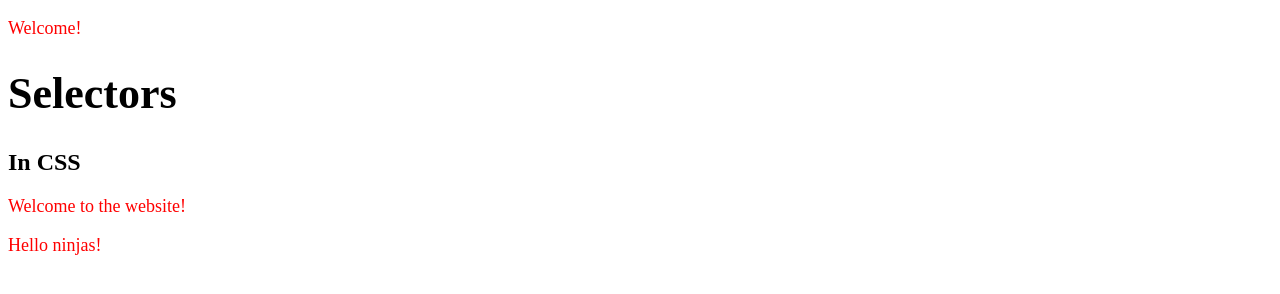
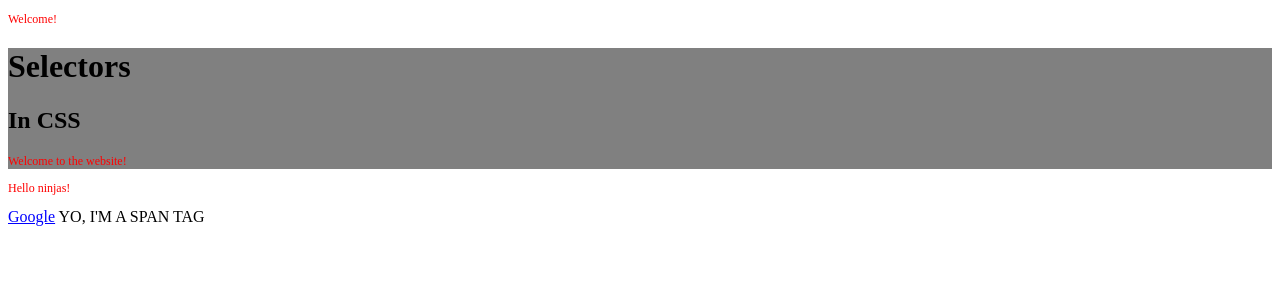
Before and after one commit to agaskorupa/css-course, a plain HTML site: page index.html in a window 1280 px wide. Drawn offline with Linux system fonts and the light colour scheme.

Commit message:
Targeting Elements

```diff
--- a/css/syntax.css
+++ b/css/syntax.css
@@ -1,16 +1,23 @@
-/* Style all P tags */
+/* TARGETING ELEMENTS / TAGS */
 
 p{
-    font-size: 18px;
+    font-size: 12px;
     color: red;
 }
 
-#header p {
-    font-siza: 24px;
+a{
+text-decoration: underline;
+color: blue;
+}
+span{
+    text-transform: uppercase;
 }
 
-/* Style all header tags */
+h1{
+    font-size: 32px;
+}
 
-h1 {
-    font-size: 44px;
+div{
+    width: 100%;
+    background-color: grey;
 }
--- a/index.html
+++ b/index.html
@@ -17,6 +17,10 @@
 
         <p>Hello ninjas!</p>
 
+        <a href="http://www.google.com">Google</a>
+
+        <span>Yo, I'm a span tag</span>
+
     </body>
 
 </html>
```
